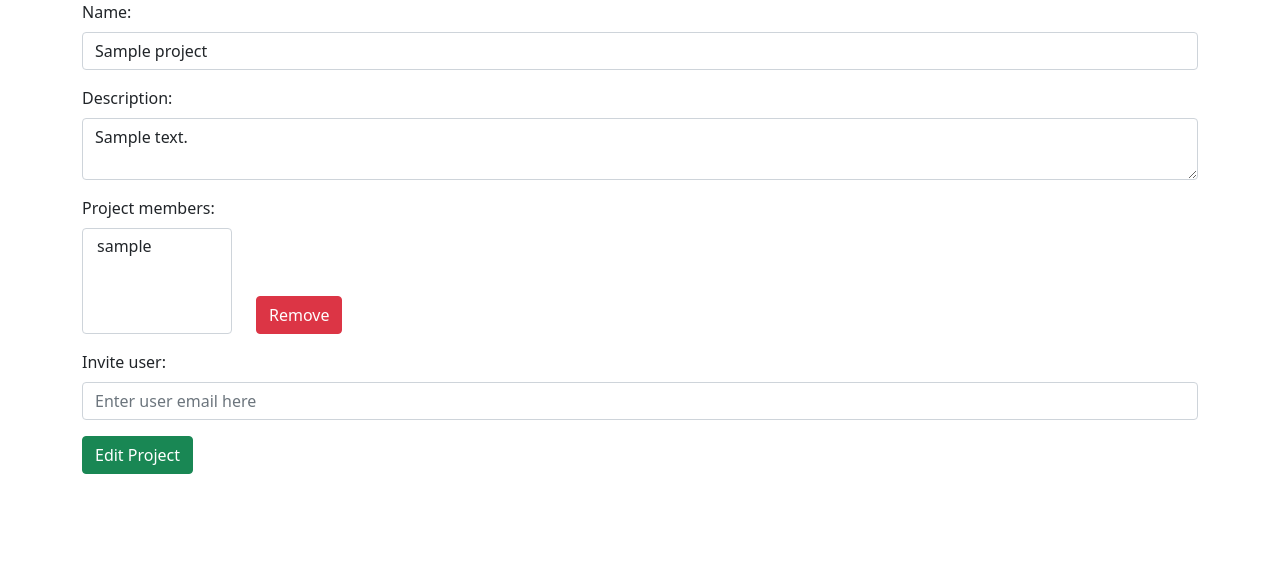
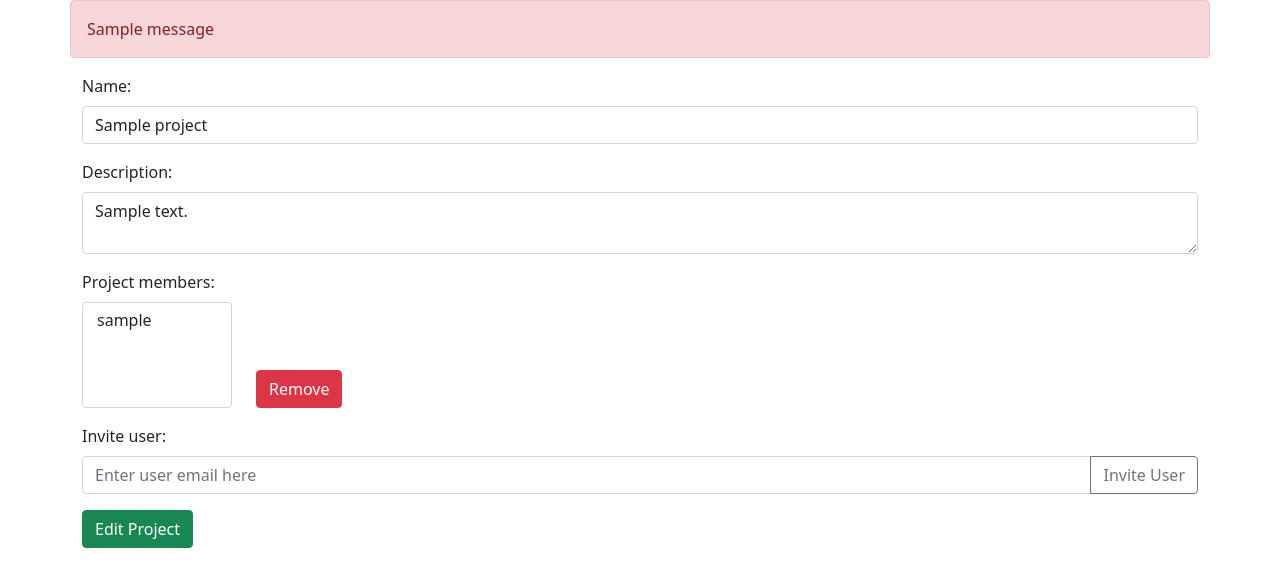
Before and after one commit to anbrikzone/Django-Project, a Django app: page /projects/edit_project/1 in a window 1280 px wide. Shown: the part 56-643 px from the top of the page. Run offline with Django 5.2, Linux system fonts and the light colour scheme; a user stored in the database is signed in; tables that the repository leaves empty hold one stand-in row (values such as "Sample post"); one stand-in notice (Sample message) is shown; some libraries are stand-ins or nearby versions.

Commit message:
add adding members

```diff
--- a/collaborate_project/authorization/views.py
+++ b/collaborate_project/authorization/views.py
@@ -51,7 +51,7 @@ def signin(request):
                 login(request, user)
                 return redirect('/projects')
             else:
-                messages.error("There is no such user in the system.")
+                messages.error(request, "There is no such user in the system.")
 
     context = {
         'title': "Sign in",
--- a/collaborate_project/projects/views.py
+++ b/collaborate_project/projects/views.py
@@ -2,10 +2,7 @@ from django.shortcuts import render, redirect
 from django.contrib.auth.decorators import login_required
 from django.contrib.auth.models import User
 from .models import Project, ProjectMember
-
-from django.db.models import CharField, Value
-from django.db.models.functions import Concat
-from django.db.models import F, OuterRef, Subquery
+from django.contrib import messages
 
 @login_required(login_url="/signin")
 def index(request):
@@ -62,15 +59,30 @@ def edit_project(request, id):
             project_description = request.POST.get("project_description")
 
             form = Project.objects.get(pk = id)
-            form.name = project_name
-            form.description = project_description
-            form.save()
+            if form is not None:
+                form.name = project_name
+                form.description = project_description
+                form.save()
 
-            return redirect("index")
+                return redirect("index")
 
         elif request.POST.get("RemoveMember"):
             member_id = request.POST.get("select_members")
             ProjectMember.objects.filter(projects__id = id, users__id = member_id).delete()
+            return redirect(request.META.get('HTTP_REFERER'))
+
+        elif request.POST.get("Invite"):
+            project_name = request.POST.get("project_name")
+            email_member = request.POST.get("email_member")
+            member = User.objects.get(email = email_member)
+            project = Project.objects.get(id = id)
+            project_memeber = ProjectMember.objects.filter(projects__id = id, users__id = member.id)
+            if project_memeber:
+                messages.error(request, f"The user with email {email_member} has already been added as a member for the project {project_name}")
+            else:
+                project_memeber = ProjectMember.objects.create(projects = project, users = member)
+                project_memeber.save()
+
             return redirect(request.META.get('HTTP_REFERER'))
 
     project = Project.objects.get(pk = id)
--- a/collaborate_project/templates/projects/edit_project.html
+++ b/collaborate_project/templates/projects/edit_project.html
@@ -5,6 +5,9 @@
 {% block content %}
 <div class="container project">
     <div class="row">
+        {% for message in messages %}
+            <div class="alert alert-danger">{{ message }}</div>
+        {% endfor %}
         <form action="{% url 'edit_project' project.id %}" method="POST">
             {% csrf_token %}
             <div class="mb-3">
@@ -33,9 +36,9 @@
                 </div>
             </div>
             {% endif %}
-            <div class="mb-3">
-                <label for="project_invite" class="form-label">Invite user:</label>
-                <input class="form-control" name="project_invite" id="project_invite" type="text" placeholder="Enter user email here">
+            <label for="email_member" class="form-label">Invite user:</label>
+            <div class="input-group mb-3">
+                <input class="form-control" name="email_member" id="project_invite" type="text" placeholder="Enter user email here"><input type="submit" class="btn btn-outline-secondary" name="Invite" value="Invite User">
             </div>
             <input type="submit" class="btn btn-success" name="EditProject" value="Edit Project">
         </form>
```
